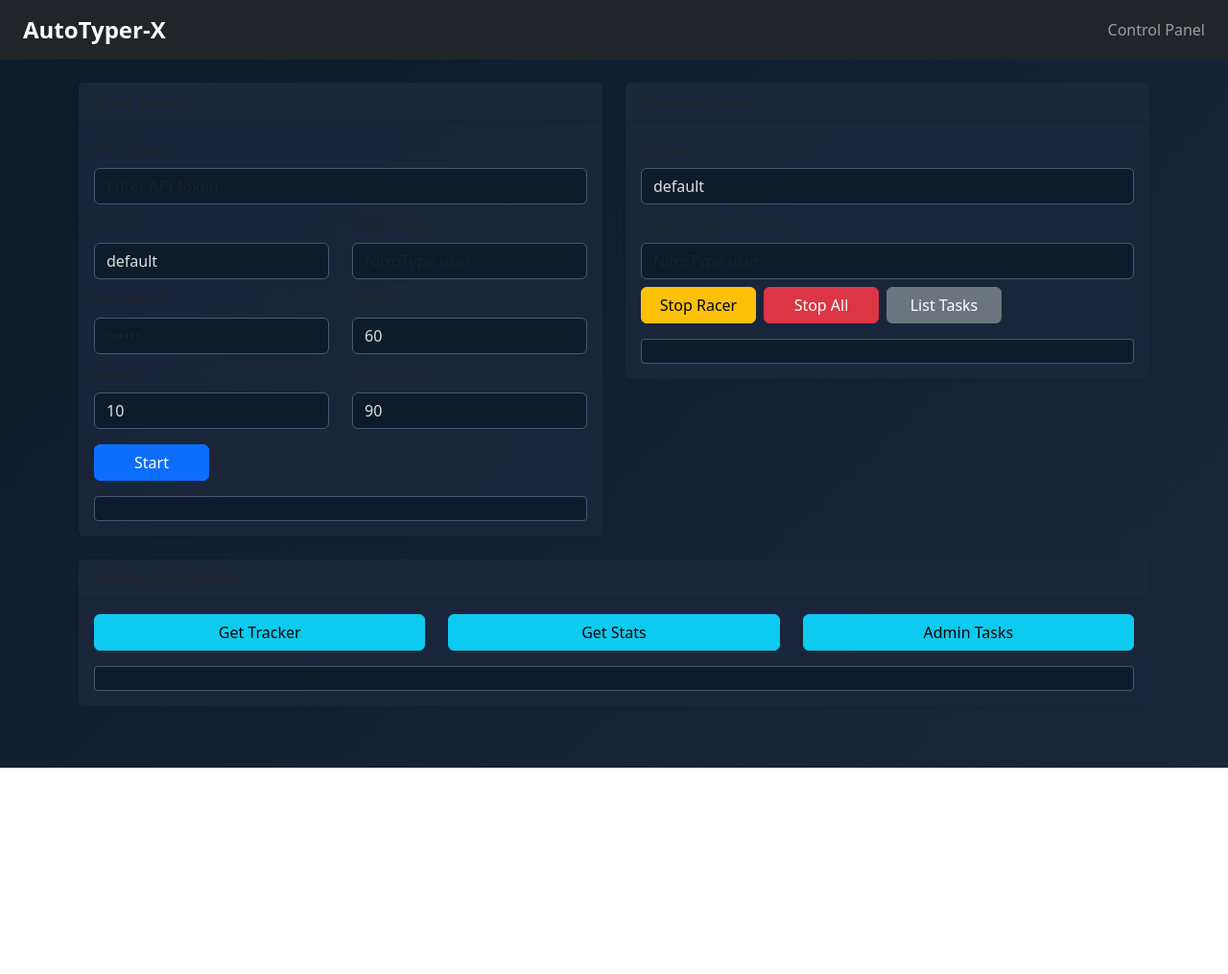
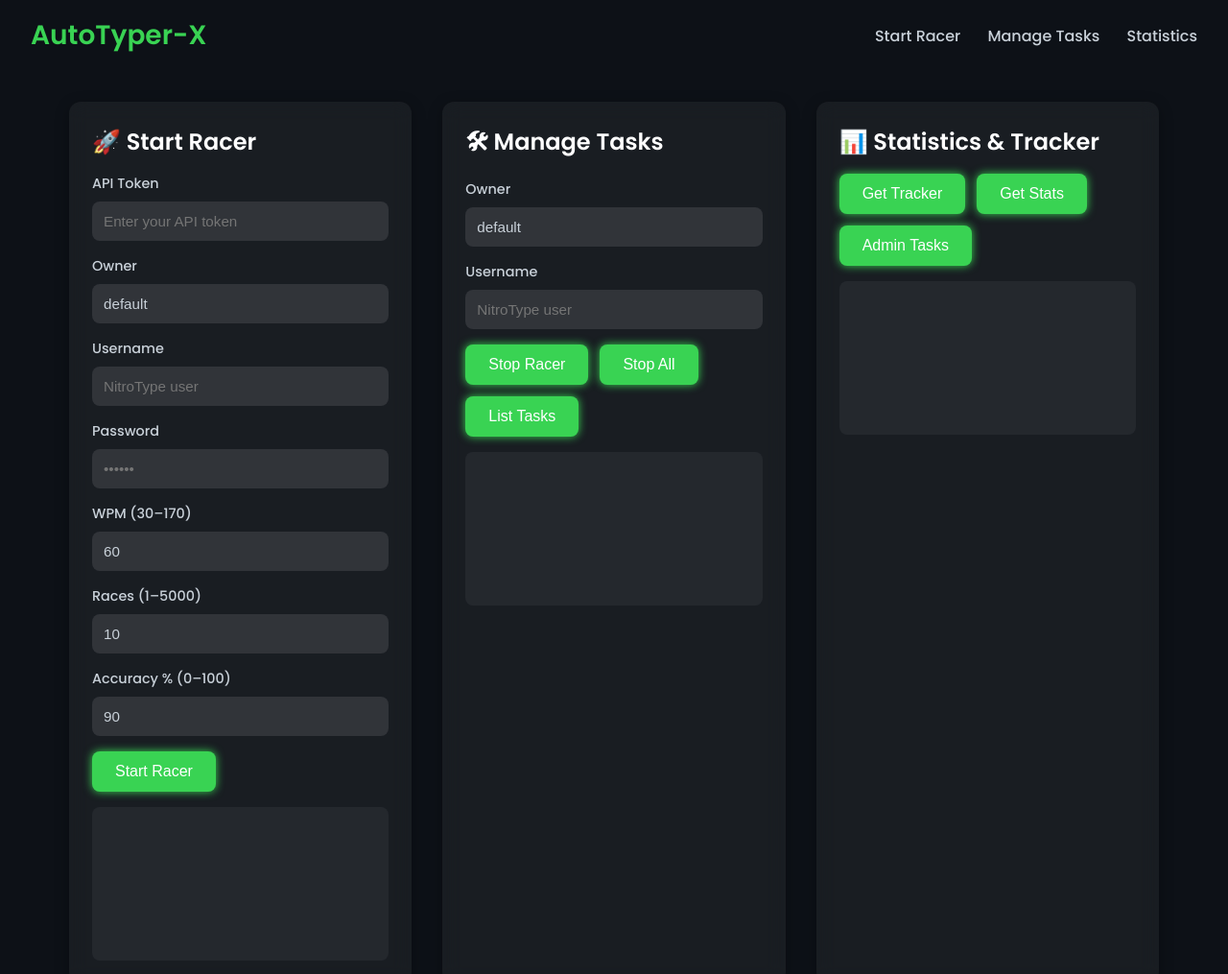
Before and after one commit to professional124/AutoTyper-X, a plain HTML site: page index.html in a window 1280 px wide. Shown: the top 1015 px of the page at 96% size. Before the commit the page ends 800 px from the top, so only its background shows below. Drawn offline with nearby package versions, Linux system fonts and the light colour scheme.

Commit message:
Update index.html

```diff
--- a/index.html
+++ b/index.html
@@ -4,160 +4,259 @@
   <meta charset="UTF-8" />
   <meta name="viewport" content="width=device-width, initial-scale=1.0"/>
   <title>AutoTyper-X Dashboard</title>
-  <!-- Bootstrap CSS -->
   <link
-    href="https://cdn.jsdelivr.net/npm/bootstrap@5.4.0/dist/css/bootstrap.min.css"
+    href="https://fonts.googleapis.com/css2?family=Poppins:wght@300;500;600&display=swap"
     rel="stylesheet"
   />
   <style>
+    :root {
+      --bg: #0d1117;
+      --card-bg: rgba(255,255,255,0.05);
+      --text: #c9d1d9;
+      --accent: #39d353;
+      --accent-hover: #8bffa9;
+      --shadow: 0 0 10px var(--accent);
+      --card-shadow: 0 4px 15px rgba(0,0,0,0.3);
+    }
+
+    * {
+      box-sizing: border-box;
+      margin: 0;
+      padding: 0;
+    }
+
     body {
-      background: linear-gradient(135deg, #0d1b2a, #1b263b);
-      color: #e0e1dd;
+      font-family: 'Poppins', sans-serif;
+      background: var(--bg);
+      color: var(--text);
       min-height: 100vh;
+      display: flex;
+      flex-direction: column;
     }
-    .navbar-brand {
-      font-weight: bold;
-      font-size: 1.5rem;
+
+    header {
+      padding: 1rem 2rem;
+      display: flex;
+      justify-content: space-between;
+      align-items: center;
     }
+
+    .logo {
+      font-size: 1.75rem;
+      font-weight: 600;
+      color: var(--accent);
+    }
+
+    nav a {
+      margin-left: 1.5rem;
+      color: var(--text);
+      text-decoration: none;
+      position: relative;
+      font-weight: 500;
+    }
+
+    nav a::after {
+      content: '';
+      position: absolute;
+      bottom: -4px;
+      left: 0;
+      width: 0;
+      height: 2px;
+      background: var(--accent);
+      transition: width 0.3s ease;
+    }
+
+    nav a:hover::after {
+      width: 100%;
+    }
+
+    main {
+      flex: 1;
+      padding: 2rem;
+      max-width: 1200px;
+      margin: 0 auto;
+      width: 100%;
+    }
+
+    .grid {
+      display: grid;
+      gap: 2rem;
+      grid-template-columns: repeat(auto-fit, minmax(320px, 1fr));
+    }
+
     .card {
-      background: rgba(27, 38, 59, 0.85);
+      background: var(--card-bg);
+      border-radius: 12px;
+      padding: 1.5rem;
+      box-shadow: var(--card-shadow);
+      backdrop-filter: blur(10px);
+    }
+
+    .card h2 {
+      font-weight: 600;
+      margin-bottom: 1rem;
+      color: #ffffff;
+    }
+
+    .form-group {
+      margin-bottom: 1rem;
+    }
+
+    label {
+      display: block;
+      margin-bottom: 0.5rem;
+      font-size: 0.9rem;
+    }
+
+    input,
+    .form-select {
+      width: 100%;
+      padding: 0.75rem;
       border: none;
+      border-radius: 8px;
+      background: rgba(255,255,255,0.1);
+      color: var(--text);
+      font-size: 0.95rem;
     }
-    .card-header {
-      background: #1b263b;
-      font-weight: 600;
+
+    input:focus,
+    .form-select:focus {
+      outline: none;
+      box-shadow: 0 0 0 2px var(--accent);
     }
-    .form-control,
-    .form-select {
-      background: #0d1b2a;
-      border: 1px solid #415a77;
-      color: #e0e1dd;
+
+    .btn {
+      display: inline-block;
+      padding: 0.75rem 1.5rem;
+      font-size: 1rem;
+      font-weight: 500;
+      color: #fff;
+      background: var(--accent);
+      border: none;
+      border-radius: 8px;
+      cursor: pointer;
+      box-shadow: var(--shadow);
+      transition: background 0.3s, box-shadow 0.3s;
     }
-    .form-control:focus,
-    .form-select:focus {
-      border-color: #778da9;
-      box-shadow: none;
+
+    .btn:hover {
+      background: var(--accent-hover);
+      box-shadow: 0 0 20px var(--accent-hover);
     }
-    button {
-      min-width: 120px;
+
+    .btn-group {
+      display: flex;
+      flex-wrap: wrap;
+      gap: 0.75rem;
+      margin-top: 0.5rem;
     }
+
     .output {
+      margin-top: 1rem;
+      background: rgba(255,255,255,0.05);
+      padding: 1rem;
+      border-radius: 8px;
+      height: 160px;
+      overflow-y: auto;
       font-family: monospace;
-      white-space: pre-wrap;
-      background: #0d1b2a;
-      padding: 0.75rem;
-      border-radius: 0.25rem;
-      border: 1px solid #415a77;
-      max-height: 200px;
-      overflow-y: auto;
+      font-size: 0.85rem;
+      color: var(--text);
+    }
+
+    footer {
+      text-align: center;
+      padding: 1rem;
+      font-size: 0.8rem;
+      color: #6e6e6e;
     }
   </style>
 </head>
 <body>
-  <nav class="navbar navbar-expand-lg navbar-dark bg-dark px-4">
-    <a class="navbar-brand" href="#">AutoTyper-X</a>
-    <div class="ms-auto">
-      <span class="navbar-text">Control Panel</span>
+
+  <header>
+    <div class="logo">AutoTyper-X</div>
+    <nav>
+      <a href="#start">Start Racer</a>
+      <a href="#manage">Manage Tasks</a>
+      <a href="#stats">Statistics</a>
+    </nav>
+  </header>
+
+  <main>
+    <div class="grid">
+
+      <!-- Start Racer -->
+      <section id="start" class="card">
+        <h2>🚀 Start Racer</h2>
+        <div class="form-group">
+          <label for="token">API Token</label>
+          <input id="token" type="password" placeholder="Enter your API token" />
         </div>
-  </nav>
+        <div class="form-group">
+          <label for="owner">Owner</label>
+          <input id="owner" type="text" placeholder="default" value="default" />
+        </div>
+        <div class="form-group">
+          <label for="username">Username</label>
+          <input id="username" type="text" placeholder="NitroType user" />
+        </div>
+        <div class="form-group">
+          <label for="password">Password</label>
+          <input id="password" type="password" placeholder="••••••" />
+        </div>
+        <div class="form-group">
+          <label for="wpm">WPM (30–170)</label>
+          <input id="wpm" type="number" min="30" max="170" value="60" />
+        </div>
+        <div class="form-group">
+          <label for="races">Races (1–5000)</label>
+          <input id="races" type="number" min="1" max="5000" value="10" />
+        </div>
+        <div class="form-group">
+          <label for="accuracy">Accuracy % (0–100)</label>
+          <input id="accuracy" type="number" min="0" max="100" value="90" />
+        </div>
+        <button id="btn-start" class="btn">Start Racer</button>
+        <div id="start-output" class="output"></div>
+      </section>
 
-  <div class="container py-4">
-    <div class="row gy-4">
-      <!-- Start Racer Card -->
-      <div class="col-md-6">
-        <div class="card shadow-sm">
-          <div class="card-header">Start Racer</div>
-          <div class="card-body">
-            <div class="mb-2">
-              <label class="form-label">API Token</label>
-              <input id="token" type="password" class="form-control" placeholder="Enter API token" />
+      <!-- Manage Tasks -->
+      <section id="manage" class="card">
+        <h2>🛠 Manage Tasks</h2>
+        <div class="form-group">
+          <label for="m-owner">Owner</label>
+          <input id="m-owner" type="text" placeholder="default" value="default" />
         </div>
-            <div class="row">
-              <div class="col-sm-6 mb-2">
-                <label class="form-label">Owner</label>
-                <input id="owner" type="text" class="form-control" placeholder="default" value="default"/>
+        <div class="form-group">
+          <label for="m-username">Username</label>
+          <input id="m-username" type="text" placeholder="NitroType user" />
         </div>
-              <div class="col-sm-6 mb-2">
-                <label class="form-label">Username</label>
-                <input id="username" type="text" class="form-control" placeholder="NitroType user" />
+        <div class="btn-group">
+          <button id="btn-stop" class="btn">Stop Racer</button>
+          <button id="btn-stopall" class="btn">Stop All</button>
+          <button id="btn-tasks" class="btn">List Tasks</button>
         </div>
+        <div id="tasks-output" class="output"></div>
+      </section>
+
+      <!-- Statistics & Tracker -->
+      <section id="stats" class="card">
+        <h2>📊 Statistics & Tracker</h2>
+        <div class="btn-group">
+          <button id="btn-tracker" class="btn">Get Tracker</button>
+          <button id="btn-stats" class="btn">Get Stats</button>
+          <button id="btn-admintasks" class="btn">Admin Tasks</button>
         </div>
-            <div class="row">
-              <div class="col-sm-6 mb-2">
-                <label class="form-label">Password</label>
-                <input id="password" type="password" class="form-control" placeholder="••••••" />
+        <div id="stats-output" class="output"></div>
+      </section>
+
     </div>
-              <div class="col-sm-6 mb-2">
-                <label class="form-label">WPM</label>
-                <input id="wpm" type="number" class="form-control" min="30" max="170" value="60" />
-              </div>
-            </div>
-            <div class="row">
-              <div class="col-sm-6 mb-2">
-                <label class="form-label">Races</label>
-                <input id="races" type="number" class="form-control" min="1" max="5000" value="10" />
-              </div>
-              <div class="col-sm-6 mb-2">
-                <label class="form-label">Accuracy %</label>
-                <input id="accuracy" type="number" class="form-control" min="0" max="100" value="90" />
-              </div>
-            </div>
-            <button id="btn-start" class="btn btn-primary mt-2">Start</button>
-            <div id="start-output" class="output mt-3"></div>
-          </div>
-        </div>
-      </div>
+  </main>
 
-      <!-- Manage Tasks Card -->
-      <div class="col-md-6">
-        <div class="card shadow-sm">
-          <div class="card-header">Manage Tasks</div>
-          <div class="card-body">
-            <div class="mb-2">
-              <label class="form-label">Owner</label>
-              <input id="m-owner" type="text" class="form-control" placeholder="default" value="default"/>
-            </div>
-            <div class="mb-2">
-              <label class="form-label">Username (for stop)</label>
-              <input id="m-username" type="text" class="form-control" placeholder="NitroType user" />
-            </div>
-            <div class="d-flex gap-2 flex-wrap">
-              <button id="btn-stop" class="btn btn-warning">Stop Racer</button>
-              <button id="btn-stopall" class="btn btn-danger">Stop All</button>
-              <button id="btn-tasks" class="btn btn-secondary">List Tasks</button>
-            </div>
-            <div id="tasks-output" class="output mt-3"></div>
-          </div>
-        </div>
-      </div>
+  <footer>
+    &copy; 2025 AutoTyper-X. Crafted with care.
+  </footer>
 
-      <!-- Statistics Card -->
-      <div class="col-12">
-        <div class="card shadow-sm">
-          <div class="card-header">Statistics & Tracker</div>
-          <div class="card-body">
-            <div class="row gy-2">
-              <div class="col-sm-4">
-                <button id="btn-tracker" class="btn btn-info w-100">Get Tracker</button>
-              </div>
-              <div class="col-sm-4">
-                <button id="btn-stats" class="btn btn-info w-100">Get Stats</button>
-              </div>
-              <div class="col-sm-4">
-                <button id="btn-admintasks" class="btn btn-info w-100">Admin Tasks</button>
-              </div>
-            </div>
-            <div id="stats-output" class="output mt-3"></div>
-          </div>
-        </div>
-      </div>
-    </div>
-  </div>
-
-  <!-- Bootstrap JS & dependencies -->
-  <script
-    src="https://cdn.jsdelivr.net/npm/bootstrap@5.4.0/dist/js/bootstrap.bundle.min.js"
-  ></script>
   <script>
     const API_BASE = "";
 
@@ -169,20 +268,22 @@
       const token = getToken();
       const url = new URL(API_BASE + path, window.location.origin);
       url.searchParams.set("token", token);
-      Object.entries(params).forEach(([k, v]) => url.searchParams.set(k, v));
+      Object.entries(params).forEach(([k, v]) => {
+        if (v !== "") url.searchParams.set(k, v);
+      });
 
       const opts = { method };
       if (body) {
         opts.headers = { "Content-Type": "application/json" };
         opts.body = JSON.stringify(body);
       }
+
       const res = await fetch(url, opts);
       const text = await res.text();
       try { return JSON.parse(text); }
       catch { return text; }
     }
 
-    // Start racer
     document.getElementById("btn-start").onclick = async () => {
       const data = {
         owner: document.getElementById("owner").value,
@@ -193,52 +294,53 @@
         min_accuracy: document.getElementById("accuracy").value
       };
       const out = await callApi("/racer", "POST", data);
-      document.getElementById("start-output").innerText = JSON.stringify(out, null, 2);
+      document.getElementById("start-output").innerText =
+        JSON.stringify(out, null, 2);
     };
 
-    // Stop single racer
     document.getElementById("btn-stop").onclick = async () => {
       const data = {
         owner: document.getElementById("m-owner").value,
         username: document.getElementById("m-username").value
       };
       const out = await callApi("/stopracer", "POST", data);
-      document.getElementById("tasks-output").innerText = JSON.stringify(out, null, 2);
+      document.getElementById("tasks-output").innerText =
+        JSON.stringify(out, null, 2);
     };
 
-    // Stop all racers
     document.getElementById("btn-stopall").onclick = async () => {
       const data = { owner: document.getElementById("m-owner").value };
       const out = await callApi("/stopall", "POST", data);
-      document.getElementById("tasks-output").innerText = JSON.stringify(out, null, 2);
+      document.getElementById("tasks-output").innerText =
+        JSON.stringify(out, null, 2);
     };
 
-    // List tasks
     document.getElementById("btn-tasks").onclick = async () => {
       const owner = document.getElementById("m-owner").value;
       const out = await callApi("/tasks", "GET", null, { owner });
-      document.getElementById("tasks-output").innerText = JSON.stringify(out, null, 2);
+      document.getElementById("tasks-output").innerText =
+        JSON.stringify(out, null, 2);
     };
 
-    // Get tracker for one user
     document.getElementById("btn-tracker").onclick = async () => {
       const owner = document.getElementById("m-owner").value;
       const username = document.getElementById("m-username").value;
       const out = await callApi("/tracker", "GET", null, { owner, username });
-      document.getElementById("stats-output").innerText = JSON.stringify(out, null, 2);
+      document.getElementById("stats-output").innerText =
+        JSON.stringify(out, null, 2);
     };
 
-    // Get overall stats
     document.getElementById("btn-stats").onclick = async () => {
       const out = await callApi("/stats", "GET");
-      document.getElementById("stats-output").innerText = JSON.stringify(out, null, 2);
+      document.getElementById("stats-output").innerText =
+        JSON.stringify(out, null, 2);
     };
 
-    // Admin tasks
     document.getElementById("btn-admintasks").onclick = async () => {
       const target_owner = document.getElementById("m-owner").value;
       const out = await callApi("/admintasks", "GET", null, { target_owner });
-      document.getElementById("stats-output").innerText = JSON.stringify(out, null, 2);
+      document.getElementById("stats-output").innerText =
+        JSON.stringify(out, null, 2);
     };
   </script>
 </body>
```
Lines whose indentation alone changed are shown as unchanged.
